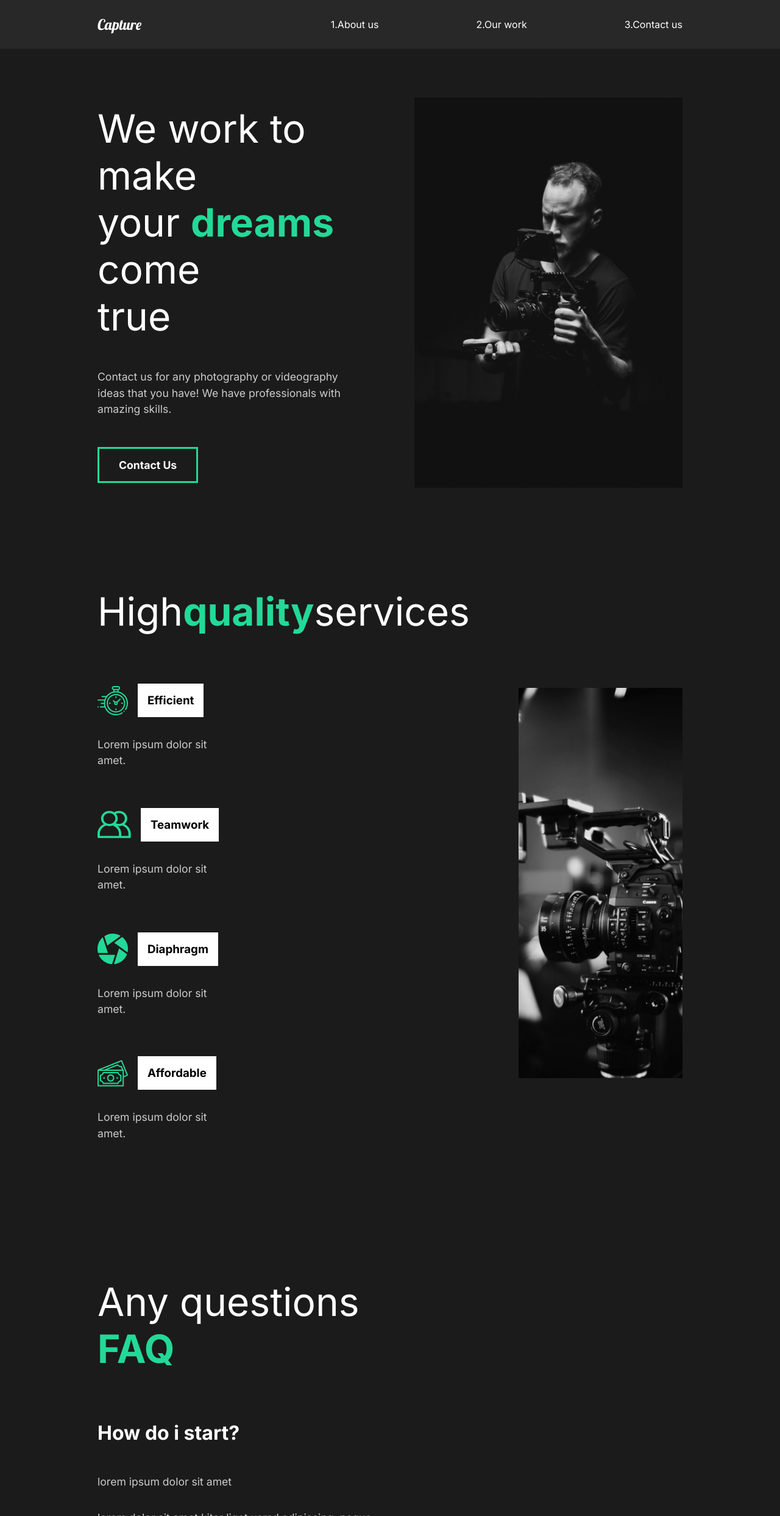
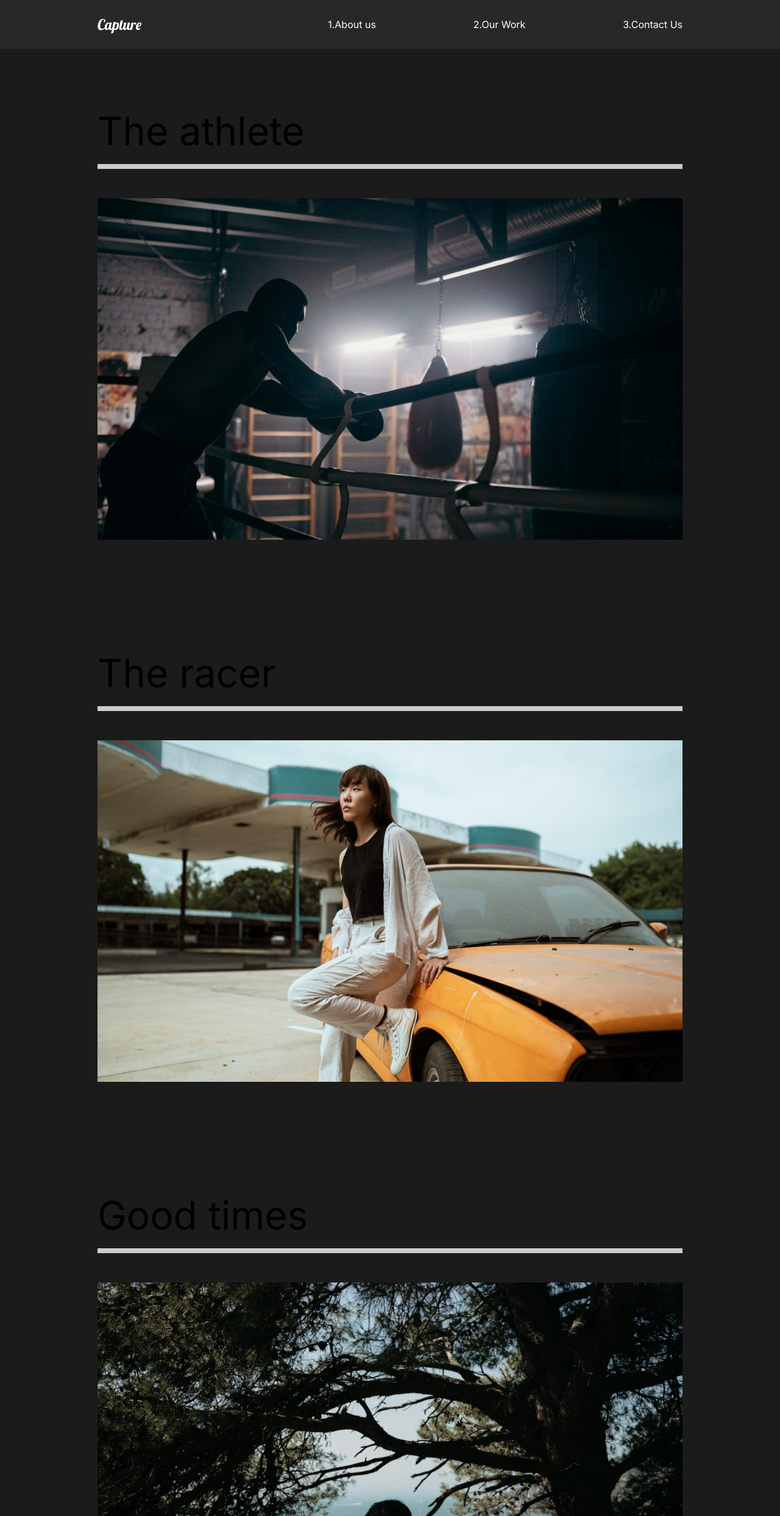
Before and after one commit to matskevichAnthony/movies-react-website, a React (Create React App) app: page /work in a window 1280 px wide. Shown: the top 2486 px of the page at 61% size. Built offline with nearby package versions, Linux system fonts and the light colour scheme.

Commit message:
React router setup, OurWork page is initially styled

```diff
--- a/src/App.js
+++ b/src/App.js
@@ -6,13 +6,29 @@
 //pages
 import AboutUs from './pages/AboutUs';
 import Nav from './components/Nav';
+import ContactUs from './pages/ContactUs';
+import OurWork from './pages/OurWork';
+
+//router
+
+import { Switch, Route } from 'react-router-dom';
 
 function App() {
   return (
     <div className="App">
       <Nav />
+      <Switch>
+        <Route path="/" exact>
+          <AboutUs />
+        </Route>
+        <Route path="/work">
+          <OurWork />
+        </Route>
+        <Route path="/contact">
+          <ContactUs />
+        </Route>
+      </Switch>
       <GlobalStyle />
-      <AboutUs />
     </div>
   );
 }
--- a/src/components/Nav.js
+++ b/src/components/Nav.js
@@ -1,5 +1,6 @@
 import React from "react";
 import styled from "styled-components";
+import { Link } from 'react-router-dom';
 
 const Nav = () => {
 
@@ -7,16 +8,16 @@
 
     return (
         <StyledNav>
-            <h1><a id="logo" href="#">Capture</a></h1>
+            <h1><Link id="logo" to="/">Capture</Link></h1>
             <ul>
                 <li>
-                    <a href="#">1.About us</a>
+                    <Link to="/">1.About us</Link>
                 </li>
                 <li>
-                    <a href="#">2.Our work</a>
+                    <Link to="/work">2.Our Work</Link>
                 </li>
                 <li>
-                    <a href="#">3.Contact us</a>
+                    <Link to="/contact">3.Contact Us</Link>
                 </li>
             </ul>
         </StyledNav>
--- a/src/index.js
+++ b/src/index.js
@@ -2,10 +2,12 @@
 import ReactDOM from 'react-dom';
 import App from './App';
 import reportWebVitals from './reportWebVitals';
-
+import { BrowserRouter } from 'react-router-dom';
 ReactDOM.render(
   <React.StrictMode>
-    <App />
+    <BrowserRouter>
+      <App />
+    </BrowserRouter>
   </React.StrictMode>,
   document.getElementById('root')
 );
--- /dev/null
+++ b/src/pages/ContactUs.js
@@ -0,0 +1,11 @@
+import React from "react";
+
+const ContactUs = () => {
+    return (
+        <div>
+            <h1>ContactUs</h1>
+        </div>
+    )
+}
+
+export default ContactUs;
--- /dev/null
+++ b/src/pages/OurWork.js
@@ -0,0 +1,59 @@
+import React from "react";
+import styled from 'styled-components';
+import { Link } from 'react-router-dom';
+//images
+import athlete from '../img/athlete-small.png';
+import theracer from '../img/theracer-small.png';
+import goodtimes from '../img/goodtimes-small.png';
+
+const OurWork = () => {
+    return (
+        <Work>
+            <Movie>
+                <h2>The athlete</h2>
+                <div className="line"></div>
+                <Link>
+                    <img src={athlete} alt="athlete" />
+                </Link>
+            </Movie>
+            <Movie>
+                <h2>The racer</h2>
+                <div className="line"></div>
+                <Link>
+                    <img src={theracer} alt="racer" />
+                </Link>
+            </Movie>
+            <Movie>
+                <h2>Good times</h2>
+                <div className="line"></div>
+                <Link>
+                    <img src={goodtimes} alt="goodtimes" />
+                </Link>
+            </Movie>
+        </Work>
+    )
+}
+
+const Work = styled.div`
+min-height: 100vh;
+overflow: hidden;
+padding: 5rem 10rem;
+h2{
+    padding: 1rem 0rem;
+}
+`;
+
+const Movie = styled.div`
+padding-bottom: 10rem;
+.line{
+    height: 0.5rem;
+    background-color: #cccccc;
+    margin-bottom: 3rem;
+}
+img{
+    width: 100%;
+    height: 70vh;
+    object-fit: cover;
+}
+`;
+export default OurWork;
--- a/src/styles.js
+++ b/src/styles.js
@@ -1,4 +1,4 @@
-import styled from "styled-components"
+import styled from "styled-components";
 
 export const About = styled.div`
     min-height: 90vh;
```
